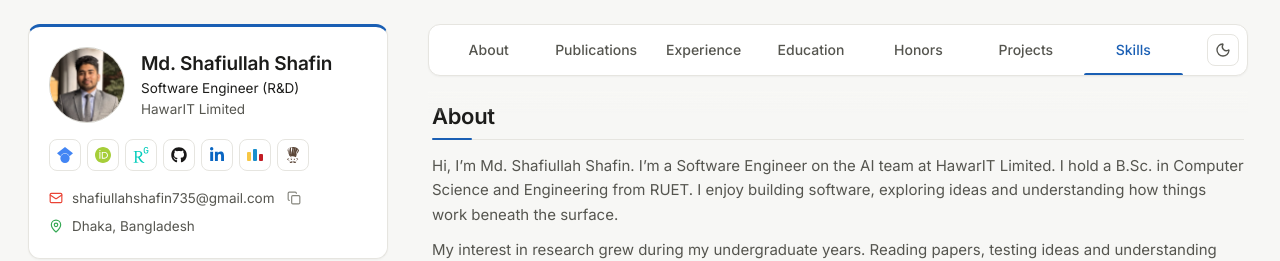
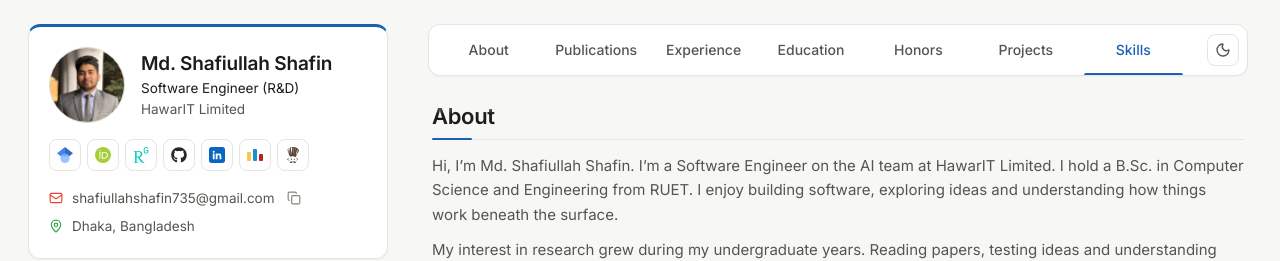
Before and after one commit to shafiullahshafin/shafiullahshafin.github.io, a Next.js app: page / in a window 1280 px wide. Shown: the top 261 px of the page. Built offline with nearby package versions, Linux system fonts and the light colour scheme.

Commit message:
Matched all profile icons to official logo colours

```diff
--- a/app/globals.css
+++ b/app/globals.css
@@ -357,13 +357,12 @@ button {
 .brand-icon[data-brand='scholar'] { --brand: #4285f4; }
 .brand-icon[data-brand='orcid'] { --brand: #a6ce39; }
 .brand-icon[data-brand='researchgate'] { --brand: #00ccbb; }
-.brand-icon[data-brand='github'] { --brand: #181717; }
+.brand-icon[data-brand='github'] { --brand: #24292e; }
 .brand-icon[data-brand='linkedin'] { --brand: #0a66c2; }
-.brand-icon[data-brand='codeforces'] { --brand: #1f8acb; }
-.brand-icon[data-brand='codechef'] { --brand: #5b4638; }
+.brand-icon[data-brand='codeforces'] { --brand: #1a8fcd; }
+.brand-icon[data-brand='codechef'] { --brand: #5b4538; }
 :root[data-theme='dark'] .brand-icon[data-brand='github'] { --brand: #f0f6fc; }
-:root[data-theme='dark'] .brand-icon[data-brand='linkedin'] { --brand: #3b8fe0; }
-:root[data-theme='dark'] .brand-icon[data-brand='codechef'] { --brand: #b08968; }
+:root[data-theme='dark'] .brand-icon[data-brand='codechef'] { --brand: #a99675; }
 
 /* ───────────────────────────── News ───────────────────────────── */
 .news {
--- a/app/ui/SocialIcon.js
+++ b/app/ui/SocialIcon.js
@@ -1,8 +1,50 @@
-import { FaGithub, FaLinkedinIn, FaYoutube } from 'react-icons/fa6';
-import { SiGooglescholar, SiOrcid, SiResearchgate, SiCodechef } from 'react-icons/si';
+import { FaGithub, FaYoutube } from 'react-icons/fa6';
+import { SiResearchgate, SiCodechef } from 'react-icons/si';
 
-// Codeforces' official logo is three coloured bars (yellow, blue, red),
-// so it is drawn here instead of using a single-colour icon.
+// Icons drawn in their sites' official logo colours.
+// Single-colour logos (GitHub, ResearchGate, CodeChef) use `currentColor`,
+// set per site in globals.css (`.brand-icon[data-brand=...]`).
+
+function ScholarLogo({ size = 16 }) {
+  return (
+    <svg width={size} height={size} viewBox="0 0 512 512" aria-hidden="true">
+      <path fill="#4285F4" d="M256 411.12L0 202.667 256 0z" />
+      <path fill="#356AC3" d="M256 411.12l256-208.453L256 0z" />
+      <circle fill="#A0C3FF" cx="256" cy="362.667" r="149.333" />
+      <path
+        fill="#76A7FA"
+        d="M121.037 298.667c23.968-50.453 75.392-85.334 134.963-85.334s110.995 34.881 134.963 85.334H121.037z"
+      />
+    </svg>
+  );
+}
+
+function OrcidLogo({ size = 16 }) {
+  return (
+    <svg width={size} height={size} viewBox="0 0 24 24" aria-hidden="true">
+      <circle cx="12" cy="12" r="12" fill="#A6CE39" />
+      <path
+        fill="#FFFFFF"
+        fillRule="evenodd"
+        d="M7.369 4.378c.525 0 .947.431.947.947s-.422.947-.947.947a.95.95 0 0 1-.947-.947c0-.525.422-.947.947-.947zm-.722 3.038h1.444v10.041H6.647V7.416zm3.562 0h3.9c3.712 0 5.344 2.653 5.344 5.025 0 2.578-2.016 5.025-5.325 5.025h-3.919V7.416zm1.444 1.303v7.444h2.297c3.272 0 4.022-2.484 4.022-3.722 0-2.016-1.284-3.722-4.097-3.722h-2.222z"
+      />
+    </svg>
+  );
+}
+
+function LinkedinLogo({ size = 16 }) {
+  return (
+    <svg width={size} height={size} viewBox="0 0 24 24" aria-hidden="true">
+      <rect width="24" height="24" rx="4" fill="#0A66C2" />
+      <path
+        fill="#FFFFFF"
+        transform="translate(5.5 5.5) scale(0.0290)"
+        d="M100.28 448H7.4V148.9h92.88zM53.79 108.1C24.09 108.1 0 83.5 0 53.8a53.79 53.79 0 0 1 107.58 0c0 29.7-24.1 54.3-53.79 54.3zM447.9 448h-92.68V302.4c0-34.7-.7-79.2-48.29-79.2-48.29 0-55.69 37.7-55.69 76.7V448h-92.78V148.9h89.08v40.8h1.3c12.4-23.5 42.69-48.3 87.88-48.3 94 0 111.28 61.9 111.28 142.3V448z"
+      />
+    </svg>
+  );
+}
+
 function CodeforcesLogo({ size = 16 }) {
   return (
     <svg width={size} height={size} viewBox="0 0 24 24" aria-hidden="true">
@@ -14,11 +56,11 @@ function CodeforcesLogo({ size = 16 }) {
 }
 
 const map = {
+  scholar: ScholarLogo,
+  orcid: OrcidLogo,
+  researchgate: SiResearchgate,
   github: FaGithub,
-  linkedin: FaLinkedinIn,
-  scholar: SiGooglescholar,
-  orcid: SiOrcid,
-  researchgate: SiResearchgate,
+  linkedin: LinkedinLogo,
   codeforces: CodeforcesLogo,
   codechef: SiCodechef,
   youtube: FaYoutube,
```
